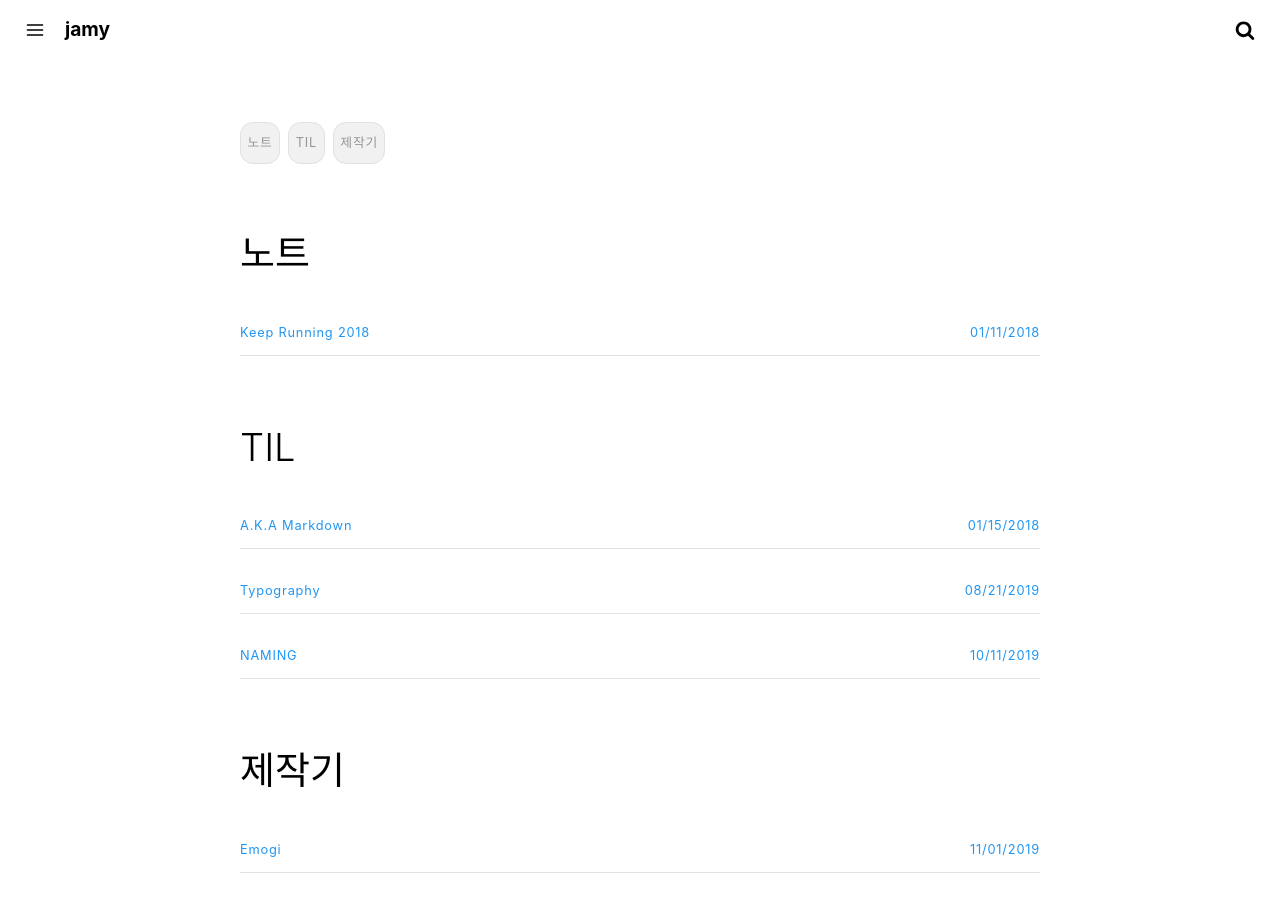
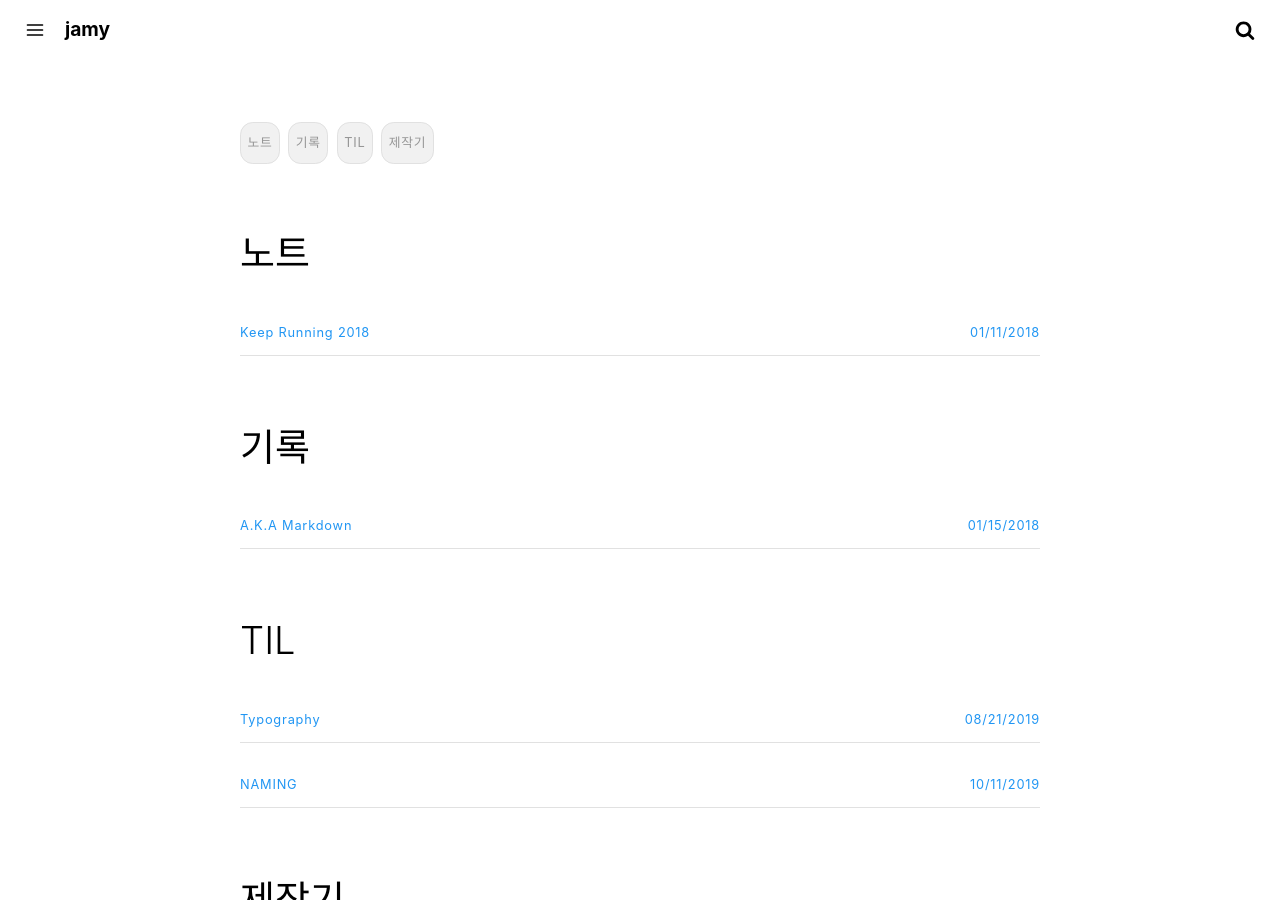
Before and after one commit to crazyjamy/crazyjamy.github.io, a Jekyll site: the page built from tags.html, in a window 1280 px wide and 900 px high. Built offline with Jekyll 4.4.1, drawn with Linux system fonts in a browser that asks for light colours.

Commit message:
Update 2018-01-15-markdown.md

```diff
--- a/_posts/2018-01-15-markdown.md
+++ b/_posts/2018-01-15-markdown.md
@@ -4,9 +4,9 @@ title: "A.K.A Markdown"
 date: 2018-01-15 19:00:00
 image: 'https://user-images.githubusercontent.com/29529125/34928119-c27999f2-f9fe-11e7-8294-b0dedb0e29e2.jpg'
 description: 마크다운에 관하여
-category: 'Today I Learned'
+category: '기록'
 tags:
-- TIL
+- 기록
 twitter_text: 마크다운에 관하여
 introduction: 마크다운에 관하여
 ---
```
